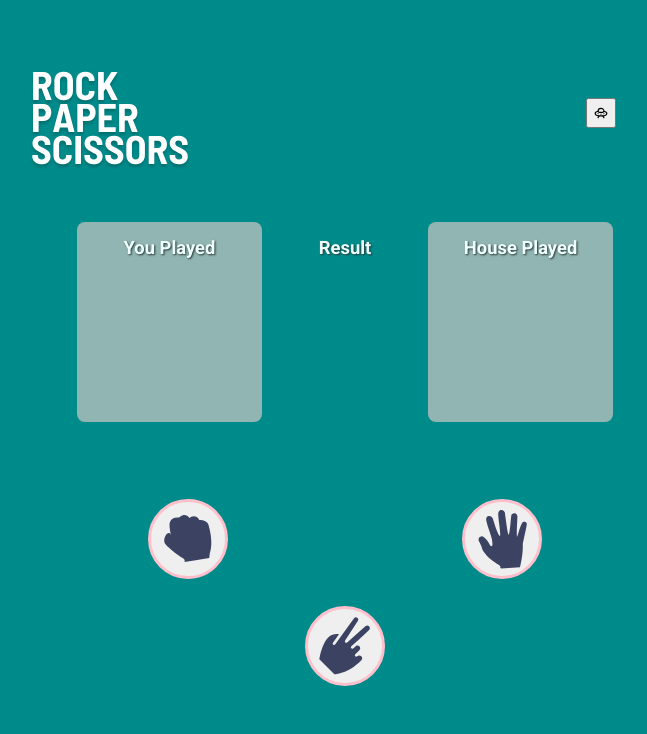
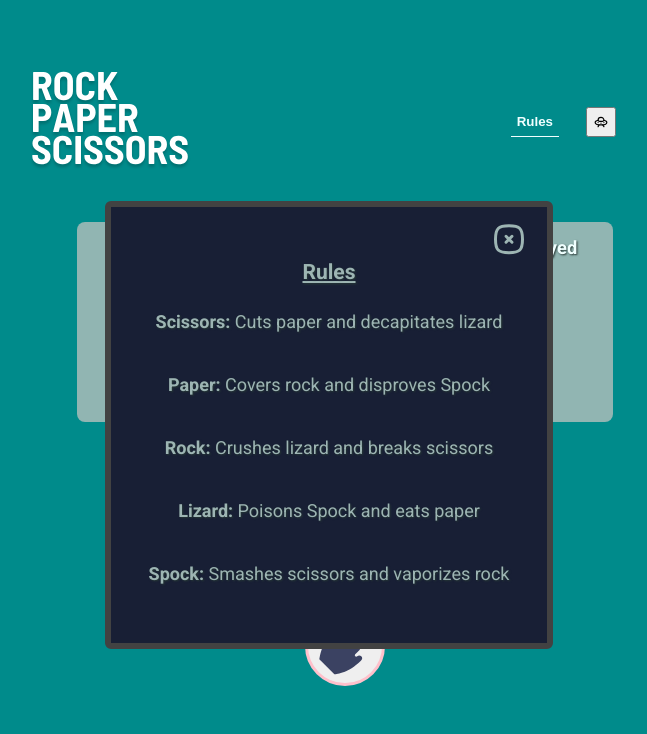
Before and after one commit to Mdowel/rock-paper-scissors, a plain HTML site: page index.html in a window 1280 px wide. Shown: the whole page, without its empty margins (311-958 px from the left). Drawn offline with Linux system fonts and the light colour scheme.

Commit message:
add rules modal

```diff
--- a/index.html
+++ b/index.html
@@ -13,6 +13,7 @@
     <header>
         <div id="logo"><img src="images/logo.svg" alt="Rock Paper Scissors"></div>
         <div id="spock-logo" class="hidden"><img src="images/logo-bonus.svg" alt="Rock Paper Scissors Lizard Spock"></div>
+        <button id="rules-btn">Rules</button>
         <button id="spock-toggle">
             <svg  xmlns="http://www.w3.org/2000/svg"  width="24"  height="24"  viewBox="0 0 24 24"  fill="none"  stroke="currentColor"  stroke-width="2"  stroke-linecap="round"
             stroke-linejoin="round"  class="icon icon-tabler icons-tabler-outline icon-tabler-ufo"><path stroke="none" d="M0 0h24v24H0z" fill="none"/><path d="M16.95 9.01c3.02 .739
@@ -21,7 +22,15 @@
         </button>
     </header>
     <main>
-        <!-- <h1>Rock Paper Scissors</h1> -->
+        <section class="modal " id="rules-modal">
+            <button id="close-modal-btn"><svg  xmlns="http://www.w3.org/2000/svg"  width="24"  height="24"  viewBox="0 0 24 24"  fill="none"  stroke="currentColor"  stroke-width="2"  stroke-linecap="round"  stroke-linejoin="round"  class="icon icon-tabler icons-tabler-outline icon-tabler-square-rounded-x"><path stroke="none" d="M0 0h24v24H0z" fill="none"/><path d="M10 10l4 4m0 -4l-4 4" /><path d="M12 3c7.2 0 9 1.8 9 9s-1.8 9 -9 9s-9 -1.8 -9 -9s1.8 -9 9 -9z" /></svg></button>
+            <h3>Rules</h3>
+            <p><span>Scissors:</span> Cuts paper and decapitates lizard</p>
+            <p><span>Paper:</span> Covers rock and disproves Spock</p>
+            <p><span>Rock:</span> Crushes lizard and breaks scissors</p>
+            <p><span>Lizard:</span> Poisons Spock and eats paper</p>
+            <p><span>Spock:</span> Smashes scissors and vaporizes rock</p>
+        </section>
         <section class="game-container">
             <div class="selection-box">
                 <h2>You Played</h2>
--- a/index.js
+++ b/index.js
@@ -6,6 +6,9 @@ const playerBtnsSection = document.getElementById('game-buttons')
 // const playerBtns = playerBtnsSection.querySelectorAll('button')
 const logo = document.getElementById('logo')
 const spockLogo = document.getElementById('spock-logo')
+const rulesBtn = document.getElementById('rules-btn')
+const rulesModal = document.getElementById('rules-modal')
+const closeModalBtn = document.getElementById('close-modal-btn')
 
 const rockImg = document.createElement("img")
 rockImg.src = 'images/icon-rock.svg'
@@ -194,3 +197,11 @@ toggleBtn.addEventListener('click', () => {
         spockMode = false
     }
 })
+
+rulesBtn.addEventListener('click', () => {
+    rulesModal.classList.remove('hidden')
+})
+
+closeModalBtn.addEventListener('click', () => {
+    rulesModal.classList.add('hidden')
+})
--- a/style.css
+++ b/style.css
@@ -9,11 +9,13 @@ body {
     color: azure;
     text-shadow: 1px 1px 2px rgb(38, 56, 53);
     padding: 25px 0.5em;
+    position: relative;
 }
 
 header {
     display: flex;
     justify-content: space-between;
+    align-items: center;
 }
 
 main {
@@ -29,16 +31,76 @@ h2 {
     font-size: 1.15rem;
 }
 
+h3 {
+    text-decoration: underline;
+    margin-bottom: 0;
+}
+
+p {
+    margin-top: 0;
+}
+
+span {
+    font-weight: 700;
+}
+
+button:hover {
+    cursor: pointer;
+}
+
+#rules-btn {
+    height: 30px;
+    background-color: transparent;
+    border: none;
+    color: azure;
+    font-weight: 600;
+    margin-left: auto;
+    margin-right: 2em;
+    border-bottom: 1px solid azure;
+}
+
+#rules-btn:hover {
+    color: rgb(214, 222, 222);
+}
+
 #spock-toggle {
     width: 30px;
     height: 30px;
-    margin-top: 2em;
+    /* margin-top: 2em; */
     margin-right: 1em;
     display: flex;
 }
 
 .hidden {
     display: none;
+}
+
+/* rules modal */
+.modal {
+    background-color: #181f35;
+    color: #9db5b3;
+    border: 6px solid #424242;
+    border-radius: 6px;
+    height: 400px;
+    width: 400px;
+    padding: 1em;
+    font-size: large;
+    text-align: center;
+    line-height: 2.5;
+    position: absolute;
+    left: 50%;
+    top: 50%;
+    transform: translate(-50%, -50%);
+}
+
+#close-modal-btn {
+    position: absolute;
+    top: 20px;
+    right: 20px;
+    background-color: transparent;
+    color: inherit;
+    border: none;
+    transform: scale(1.5);
 }
 
 /* selection & result section */
```
